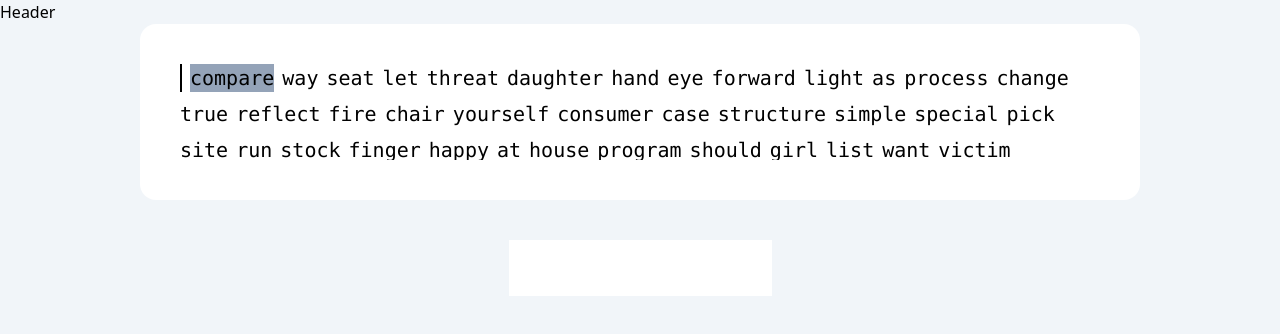
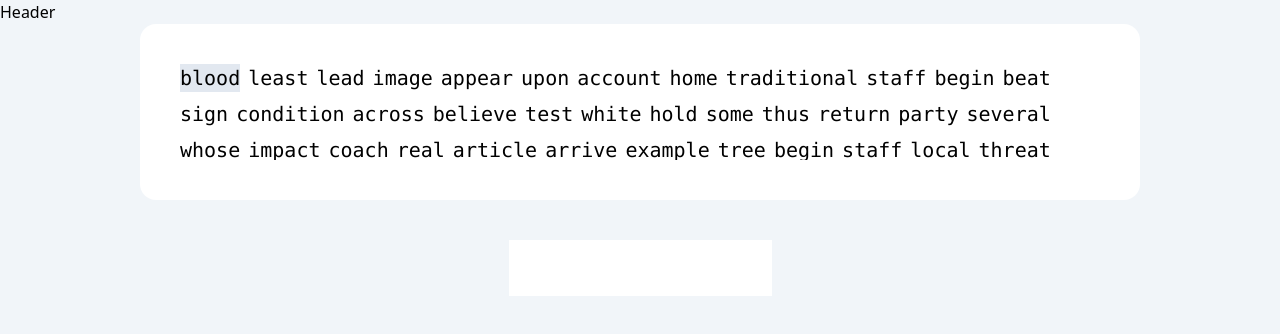
Before and after one commit to anasahmd/typex, a React (Vite) app: page / in a window 1280 px wide. Shown: the top 334 px of the page. Built offline with nearby package versions, Linux system fonts and the light colour scheme.

Commit message:
Fixed TextContainer logic

```diff
--- a/src/classes/TypingTest.ts
+++ b/src/classes/TypingTest.ts
@@ -3,7 +3,7 @@ import { WORDS } from '../utils/words';
 type wordStatus = 'correct' | 'incorrect' | 'none';
 type resultType = { wpm: number; acc: number };
 
-class Word {
+export class Word {
 	public text: string;
 	public status: wordStatus;
 
@@ -19,11 +19,15 @@ class TypingTest {
 	private correct: number;
 	private incorrect: number;
 
-	constructor(words: number) {
+	constructor(words = 60) {
 		this.words = this.generateRandomWords(words);
 		this.currentIndex = 0;
 		this.correct = 0;
 		this.incorrect = 0;
+	}
+
+	getCurrentIndex(): number {
+		return this.currentIndex;
 	}
 
 	private generateRandomWords(count: number): Word[] {
@@ -47,8 +51,10 @@ class TypingTest {
 	getUserInput(text: string) {
 		if (this.words[this.currentIndex].text === text) {
 			this.correct++;
+			this.words[this.currentIndex].status = 'correct';
 		} else {
 			this.incorrect++;
+			this.words[this.currentIndex].status = 'incorrect';
 		}
 		this.currentIndex++;
 		const word = this.generateRandomWord();
--- a/src/components/TextContainer.tsx
+++ b/src/components/TextContainer.tsx
@@ -1,73 +1,46 @@
-import { ChangeEvent, useEffect, useRef, useState } from 'react';
-import { WORDS } from '../utils/words';
+import { ChangeEvent, useEffect, useState } from 'react';
+import TypingTest, { Word } from '../classes/TypingTest';
 
 const TextContainer = () => {
-	const [textArray, setTextArray] = useState<string[]>([]);
-	const [currentText, setCurrentText] = useState<string>('');
-	const [currentIndex, setCurrentIndex] = useState<number>(0);
-	const [isCorrect, setIsCorrect] = useState<boolean>(true);
-	const currentWordRef = useRef<HTMLElement | null>(null);
-	const [offSet, setOffSet] = useState<number>(0);
-
-	const generateRandomWords = (count: number): string[] => {
-		const randomWords = [];
-		for (let i = 0; i < count; i++) {
-			const randomIndex = Math.floor(Math.random() * WORDS.length);
-			randomWords.push(WORDS[randomIndex]);
-		}
-		return randomWords;
-	};
-
-	const generateRandomWord = (): string => {
-		return WORDS[Math.floor(Math.random() * WORDS.length)];
-	};
+	const [test, setTest] = useState<TypingTest | null>(null);
+	const [inputText, setInputText] = useState('');
 
 	const onKeyPress = (e: ChangeEvent<HTMLTextAreaElement>) => {
-		console.log(currentWordRef.current?.compareDocumentPosition);
-
 		if (e.target.value.slice(-1) === ' ') {
-			setOffSet(document.getElementById('current-word')!.offsetTop);
-			setCurrentIndex(currentIndex + 1);
-			setCurrentText('');
-			setTextArray((prevTextArray) => [...prevTextArray, generateRandomWord()]);
-			setIsCorrect(true);
-			console.log(offSet);
-
-			if (document.getElementById('current-word')!.offsetTop > offSet) {
-				setTextArray((prevTextArray) => prevTextArray.splice(0, currentIndex));
-			}
+			test!.getUserInput(e.target.value.slice(0, e.target.value.length - 1));
+			setInputText('');
 		} else {
-			setCurrentText(e.target.value);
-			if (
-				textArray[currentIndex].substring(0, e.target.value.length) ===
-				e.target.value
-			) {
-				setIsCorrect(true);
-			} else {
-				setIsCorrect(false);
-			}
+			setInputText(e.target.value);
 		}
 	};
-
 	useEffect(() => {
-		setTextArray(generateRandomWords(100));
+		setTest(new TypingTest());
 	}, []);
 
 	return (
 		<div className="flex justify-center items-center flex-col ">
 			<div className="p-10 bg-white rounded-2xl w-[1000px] font-mono text-xl flex justify-center items-center">
-				<div className="flex flex-wrap gap-2  h-24 overflow-hidden ">
-					<div className="bg-black w-0.5 h-7"></div>
-					{textArray.map((text, index) => (
+				<div className="flex flex-wrap gap-2 h-24 overflow-hidden  ">
+					{/* <div className="bg-black w-0.5 h-7"></div> */}
+					{test?.getWords().map((word, index) => (
 						<span
 							key={index}
-							id={currentIndex === index ? 'current-word' : ''}
 							className={
-								currentIndex === index ? 'current-word bg-slate-400' : ''
+								`${
+									test.getCurrentIndex() === index
+										? 'current-word bg-slate-200'
+										: ''
+								}` +
+								`${
+									word.status === 'correct'
+										? 'text-green-600'
+										: word.status === 'incorrect'
+										? 'text-red-600'
+										: ''
+								}`
 							}
-							ref={currentIndex === index ? currentWordRef : null}
 						>
-							{text}
+							{word.text}
 						</span>
 					))}
 				</div>
@@ -75,7 +48,7 @@ const TextContainer = () => {
 			<input
 				className="mt-10 p-4"
 				type="text"
-				value={currentText}
+				value={inputText}
 				onChange={(e) => onKeyPress(e)}
 			/>
 		</div>
```
Also changed, not shown: 1 other file (tests, documents, lock files or other folders).
